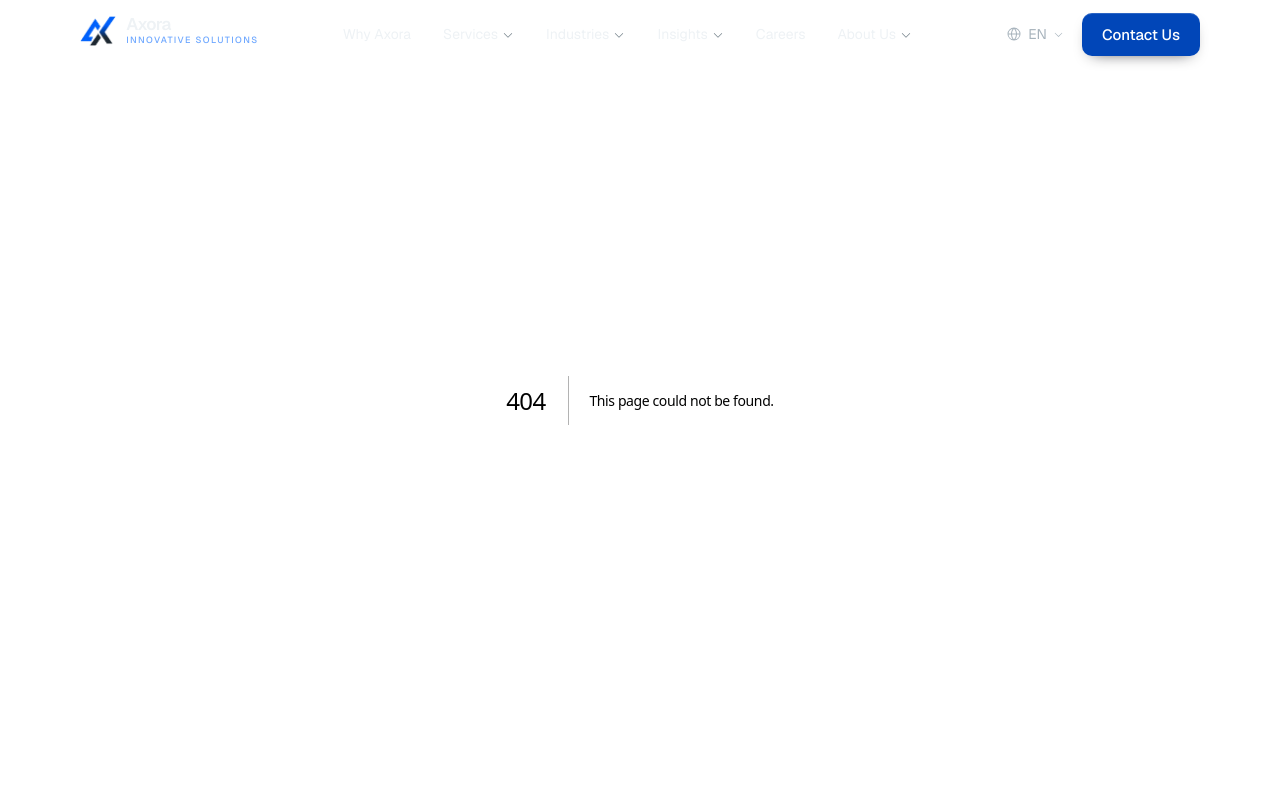
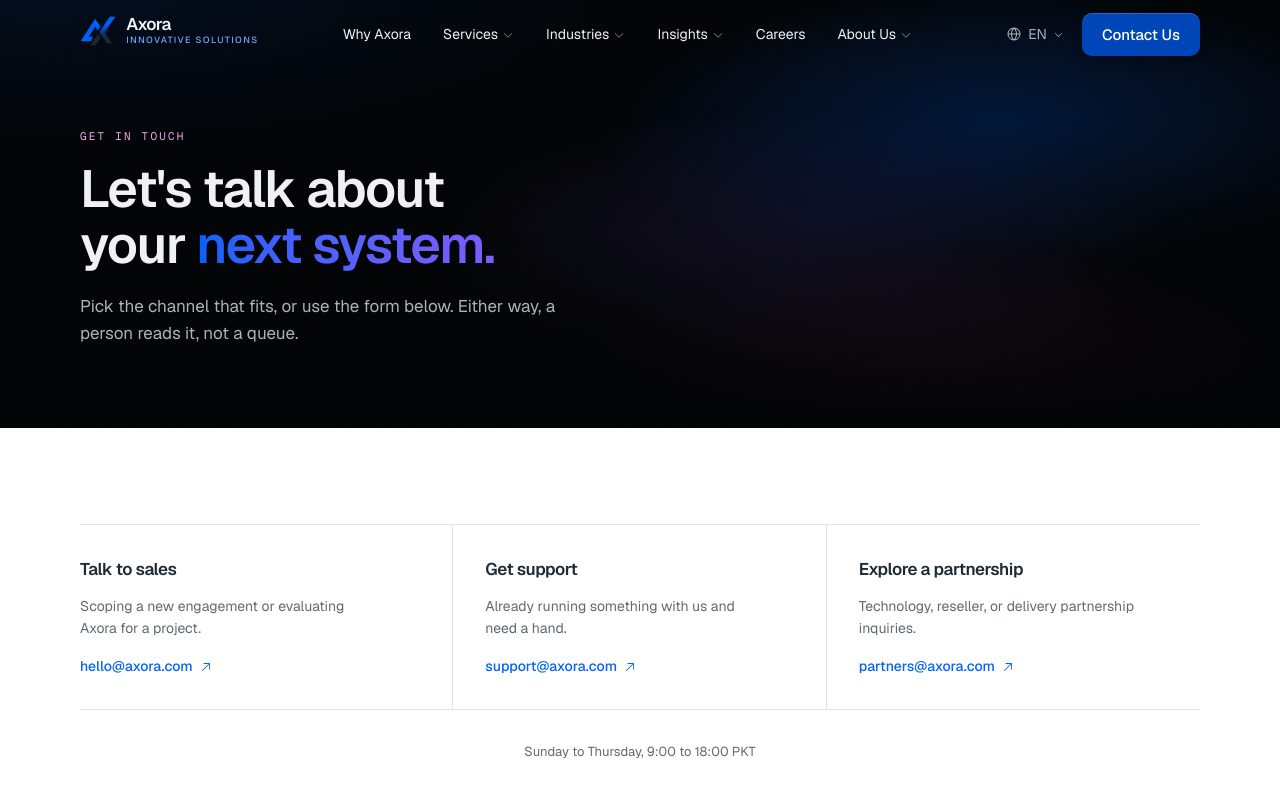
Before and after one commit to umarprogrammer19/Axora-Innovative-Solutions, a Next.js app: page /contact in a window 1280 px wide. Before the commit this address had no page. Shown: the top 800 px of the page. Built offline with nearby package versions, Linux system fonts and the light colour scheme.

Commit message:
Add contact page

```diff
--- /dev/null
+++ b/src/app/contact/page.tsx
@@ -0,0 +1,39 @@
+import type { Metadata } from "next";
+
+import { PageHero } from "@/components/site/PageHero";
+import { ContactChannels } from "@/components/site/ContactChannels";
+import { Inquiry } from "@/components/site/Inquiry";
+import { ContactFaq } from "@/components/site/ContactFaq";
+import { contactPage } from "@/lib/content";
+
+export const metadata: Metadata = {
+  title: "Contact Us | Axora Innovative Solutions",
+  description: contactPage.body,
+};
+
+/**
+ * /contact: the real destination behind every "Contact Us" style link on
+ * the site (see cta.contactHref in content.ts). Bands: dark hero, light
+ * channel picker, dark form, light FAQ, then the (dark) footer.
+ */
+export default function ContactPage() {
+  return (
+    <main>
+      <PageHero
+        eyebrow={contactPage.eyebrow}
+        heading={
+          <>
+            {contactPage.heading.lead}{" "}
+            <span className="bg-gradient-to-r from-azure to-violet bg-clip-text text-transparent">
+              {contactPage.heading.accent}
+            </span>
+          </>
+        }
+        body={contactPage.body}
+      />
+      <ContactChannels />
+      <Inquiry showHeading={false} />
+      <ContactFaq />
+    </main>
+  );
+}
```
